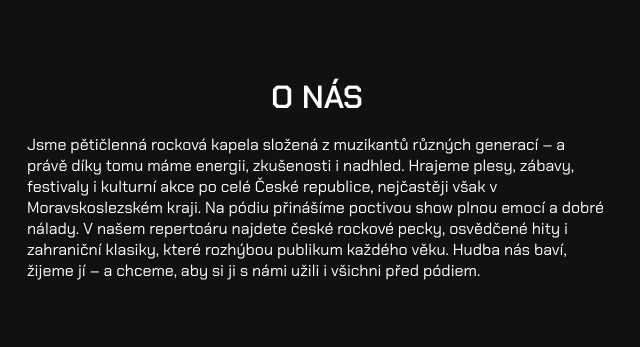
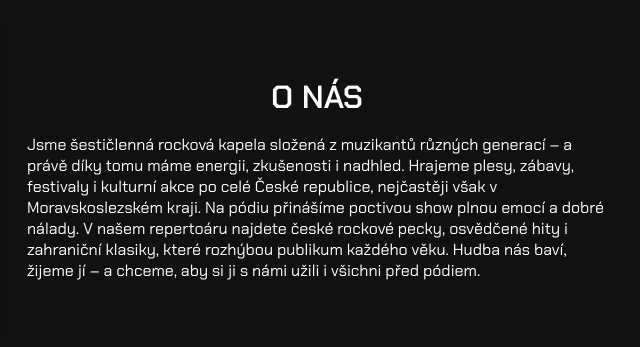
Before and after one commit to Domimino/fotrialotri, a plain HTML site: page index.html in a window 1280 px wide. Shown: the part 644-991 px from the top of the page, 633-1273 px from the left. Drawn offline with Linux system fonts and the light colour scheme.

Commit message:
Update band member count from five to six

```diff
--- a/index.html
+++ b/index.html
@@ -327,7 +327,7 @@ h2 {
         <div class="about-us-content">
           <center><h2>O NÁS</h2></center>
           <div class="about-us-experience">
-          <p>Jsme pětičlenná rocková kapela složená z muzikantů různých generací – a právě díky tomu máme energii, zkušenosti i nadhled. Hrajeme plesy, zábavy, festivaly i kulturní akce po celé České republice, nejčastěji však v Moravskoslezském kraji.
+          <p>Jsme šestičlenná rocková kapela složená z muzikantů různých generací – a právě díky tomu máme energii, zkušenosti i nadhled. Hrajeme plesy, zábavy, festivaly i kulturní akce po celé České republice, nejčastěji však v Moravskoslezském kraji.
 
 Na pódiu přinášíme poctivou show plnou emocí a dobré nálady. V našem repertoáru najdete české rockové pecky, osvědčené hity i zahraniční klasiky, které rozhýbou publikum každého věku. Hudba nás baví, žijeme jí – a chceme, aby si ji s námi užili i všichni před pódiem.</p>
 
```
